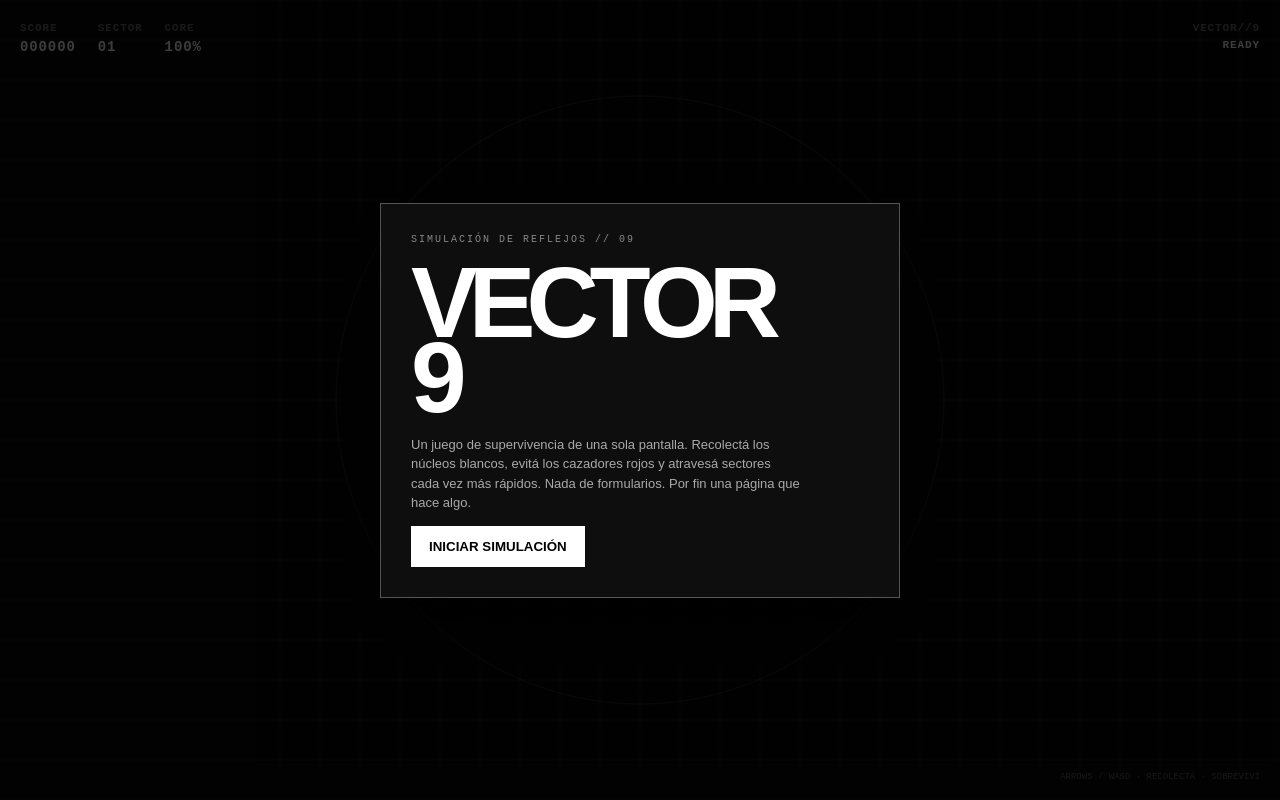
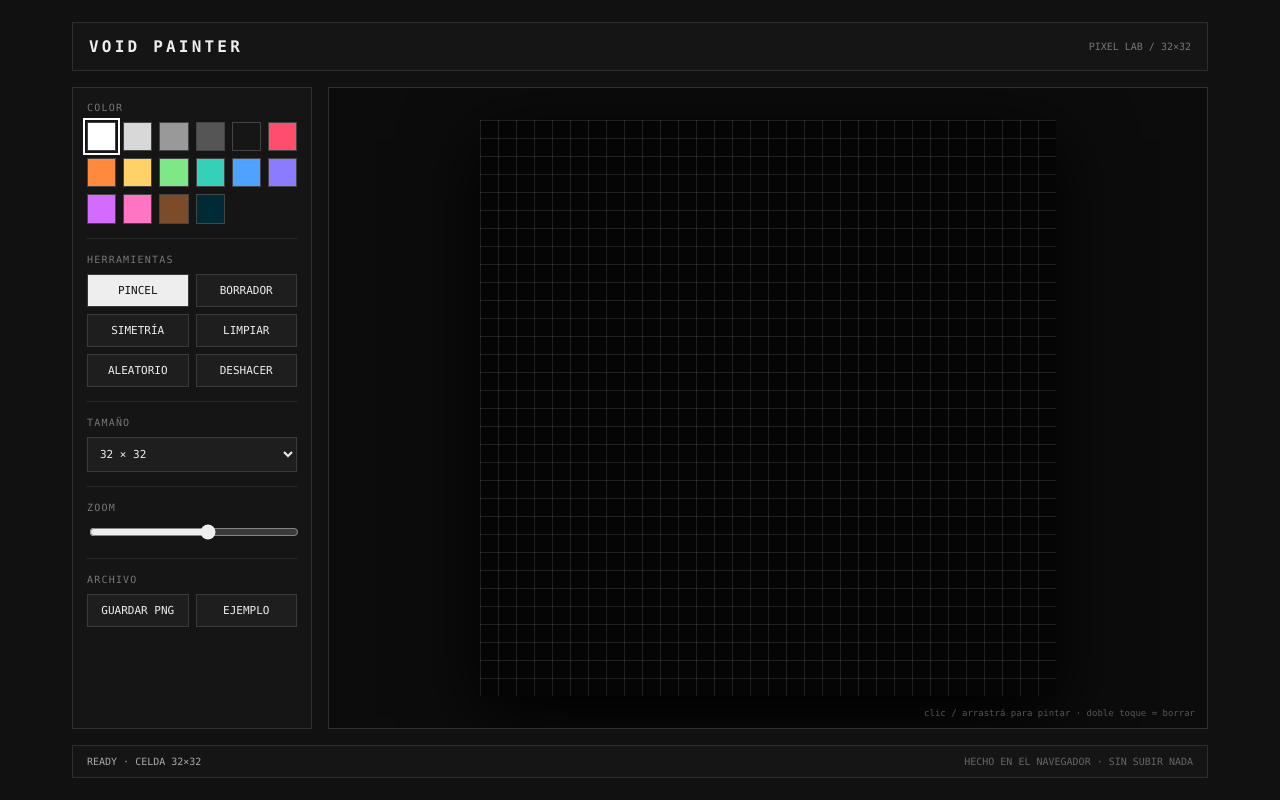
Before and after one commit to H4SENSI/Testeo, a plain HTML site: page index.html in a window 1280 px wide. Drawn offline with Linux system fonts and the light colour scheme.

Commit message:
Create interactive pixel art studio

```diff
--- a/index.html
+++ b/index.html
@@ -3,120 +3,156 @@
 <head>
 <meta charset="utf-8">
 <meta name="viewport" content="width=device-width,initial-scale=1,maximum-scale=1,user-scalable=no">
-<title>VECTOR//9</title>
+<title>VOID PAINTER</title>
 <style>
-*{box-sizing:border-box}html,body{margin:0;width:100%;height:100%;overflow:hidden;background:#090909;color:#fff;font-family:Arial,Helvetica,sans-serif}
-body{touch-action:none}
-canvas{position:fixed;inset:0;width:100%;height:100%}
-.hud{position:fixed;inset:0;pointer-events:none;padding:20px}
-.top{display:flex;justify-content:space-between;font:700 11px/1.5 monospace;letter-spacing:.08em}
-.left{display:flex;gap:22px}.label{opacity:.4}.value{font-size:14px}
-#start{position:fixed;inset:0;display:grid;place-items:center;background:rgba(0,0,0,.76);z-index:5}
-.card{width:min(520px,calc(100% - 32px));padding:30px;border:1px solid #555;background:#0e0e0e;box-shadow:0 25px 80px #000}
-.card .tiny{font:10px monospace;color:#888;letter-spacing:.2em}
-h1{font-size:clamp(48px,11vw,100px);line-height:.75;letter-spacing:-.09em;margin:20px 0}
-.card p{color:#aaa;line-height:1.5;max-width:390px;font-size:13px}
-button{background:#fff;color:#000;border:0;padding:13px 18px;font-weight:800;cursor:pointer}
-#gameover{display:none}
-.corner{position:fixed;right:20px;bottom:18px;font:9px monospace;opacity:.35}
-.mobile{display:none;position:fixed;bottom:24px;left:50%;transform:translateX(-50%);gap:8px;z-index:2}
-.mobile button{width:52px;height:44px;background:rgba(255,255,255,.12);color:#fff;border:1px solid #555}
-@media(max-width:700px){.mobile{display:grid;grid-template-columns:52px 52px 52px}.mobile button:nth-child(1){grid-column:2}.mobile button:nth-child(2){grid-column:1;grid-row:2}.mobile button:nth-child(3){grid-column:2;grid-row:2}.mobile button:nth-child(4){grid-column:3;grid-row:2}}
+*{box-sizing:border-box}
+html,body{margin:0;min-height:100%;background:#111;color:#eee;font-family:ui-monospace,SFMono-Regular,Menlo,Consolas,monospace}
+body{display:flex;justify-content:center}
+.app{width:min(1180px,100%);min-height:100vh;padding:22px;display:grid;grid-template-columns:240px 1fr;grid-template-rows:auto 1fr auto;gap:16px}
+header{grid-column:1/-1;border:1px solid #2e2e2e;padding:14px 16px;display:flex;align-items:center;justify-content:space-between;background:#151515}
+.logo{font-weight:900;letter-spacing:.2em}.sub{font-size:10px;color:#777}
+.side{border:1px solid #2e2e2e;background:#151515;padding:14px;display:flex;flex-direction:column;gap:15px}
+.group{border-bottom:1px solid #292929;padding-bottom:14px}.group:last-child{border:0;padding:0}
+.label{font-size:10px;color:#777;letter-spacing:.12em;text-transform:uppercase;margin-bottom:9px}
+.palette{display:grid;grid-template-columns:repeat(6,1fr);gap:7px}
+.sw{aspect-ratio:1;border:1px solid #444;cursor:pointer}.sw.active{outline:2px solid #fff;outline-offset:2px}
+.tools{display:grid;grid-template-columns:1fr 1fr;gap:7px}
+button,select{width:100%;background:#1e1e1e;color:#eee;border:1px solid #3a3a3a;padding:9px 8px;font:inherit;font-size:11px;cursor:pointer}
+button:hover{background:#272727}
+button.on{background:#eee;color:#111}
+.workspace{border:1px solid #2e2e2e;background:#0c0c0c;display:flex;align-items:center;justify-content:center;padding:20px;min-width:0;position:relative;overflow:hidden}
+#grid{image-rendering:pixelated;image-rendering:crisp-edges;touch-action:none;cursor:crosshair;background:#000;box-shadow:0 20px 70px #000;max-width:100%;max-height:100%}
+.hint{position:absolute;right:12px;bottom:10px;color:#555;font-size:9px}
+footer{grid-column:1/-1;border:1px solid #2e2e2e;background:#151515;padding:10px 14px;display:flex;gap:14px;align-items:center;justify-content:space-between;font-size:10px;color:#666}
+.status{color:#aaa}
+input[type=range]{width:100%;accent-color:#eee}
+@media(max-width:800px){
+.app{grid-template-columns:1fr;grid-template-rows:auto auto minmax(420px,1fr) auto;padding:10px}
+.side{order:2}
+.workspace{order:3;padding:12px;min-height:60vh}
+header{order:1}footer{order:4}
+}
 </style>
 </head>
 <body>
-<canvas id="c"></canvas>
-<div class="hud">
- <div class="top">
-  <div class="left"><div><span class="label">SCORE</span><br><span id="score" class="value">000000</span></div><div><span class="label">SECTOR</span><br><span id="sector" class="value">01</span></div><div><span class="label">CORE</span><br><span id="core" class="value">100%</span></div></div>
-  <div style="text-align:right"><span class="label">VECTOR//9</span><br><span id="status">READY</span></div>
- </div>
+<div class="app">
+<header><div class="logo">VOID PAINTER</div><div class="sub">PIXEL LAB / 32×32</div></header>
+
+<aside class="side">
+<div class="group">
+<div class="label">Color</div>
+<div id="palette" class="palette"></div>
 </div>
-<div class="corner">ARROWS / WASD · RECOLECTÁ · SOBREVIVÍ</div>
 
-<div id="start"><div class="card">
- <div class="tiny">SIMULACIÓN DE REFLEJOS // 09</div>
- <h1>VECTOR<br>9</h1>
- <p>Un juego de supervivencia de una sola pantalla. Recolectá los núcleos blancos, evitá los cazadores rojos y atravesá sectores cada vez más rápidos. Nada de formularios. Por fin una página que hace algo.</p>
- <button id="play">INICIAR SIMULACIÓN</button>
-</div></div>
-<div id="gameover"><div class="card">
- <div class="tiny">SEÑAL PERDIDA</div><h1 id="final">000000</h1>
- <p id="reason">El núcleo colapsó.</p><button id="retry">REINTENTAR</button>
-</div></div>
-<div class="mobile"><button data-k="up">▲</button><button data-k="left">◀</button><button data-k="down">▼</button><button data-k="right">▶</button></div>
+<div class="group">
+<div class="label">Herramientas</div>
+<div class="tools">
+<button id="pen" class="on">PINCEL</button><button id="erase">BORRADOR</button>
+<button id="mirror">SIMETRÍA</button><button id="clear">LIMPIAR</button>
+<button id="random">ALEATORIO</button><button id="undo">DESHACER</button>
+</div>
+</div>
+
+<div class="group">
+<div class="label">Tamaño</div>
+<select id="size"><option value="16">16 × 16</option><option value="24">24 × 24</option><option value="32" selected>32 × 32</option><option value="48">48 × 48</option></select>
+</div>
+
+<div class="group">
+<div class="label">Zoom</div>
+<input id="zoom" type="range" min="8" max="22" value="16">
+</div>
+
+<div class="group">
+<div class="label">Archivo</div>
+<div class="tools">
+<button id="save">GUARDAR PNG</button><button id="example">EJEMPLO</button>
+</div>
+</div>
+</aside>
+
+<main class="workspace" id="work">
+<canvas id="grid"></canvas>
+<div class="hint">clic / arrastrá para pintar · doble toque = borrar</div>
+</main>
+
+<footer><span class="status" id="status">READY · CELDA 32×32</span><span>HECHO EN EL NAVEGADOR · SIN SUBIR NADA</span></footer>
+</div>
 
 <script>
-const cv=document.getElementById('c'),x=cv.getContext('2d'),scoreEl=document.getElementById('score'),sectorEl=document.getElementById('sector'),coreEl=document.getElementById('core'),statusEl=document.getElementById('status');
-let W,H,D,raf,last=0,running=false,score=0,sector=1,core=100,keys={},player,shards=[],hunters=[],particles=[],shake=0,spawnClock=0,need=0;
-const R=(a,b)=>Math.random()*(b-a)+a;
-function size(){W=innerWidth;H=innerHeight;D=Math.min(2,devicePixelRatio||1);cv.width=W*D;cv.height=H*D;cv.style.width=W+'px';cv.style.height=H+'px';x.setTransform(D,0,0,D,0,0)}
-function reset(){
- score=0;sector=1;core=100;need=0;particles=[];hunters=[];shards=[];
- player={x:W/2,y:H/2,r:9,vx:0,vy:0};
- for(let i=0;i<4;i++)addShard(); spawnClock=0;statusEl.textContent='RUNNING';
+const canvas=document.getElementById('grid'),ctx=canvas.getContext('2d');
+const palette=document.getElementById('palette'),work=document.getElementById('work');
+const sizeSel=document.getElementById('size'),zoom=document.getElementById('zoom'),status=document.getElementById('status');
+const colors=['#ffffff','#d8d8d8','#999999','#555555','#161616','#ff4d6d','#ff8a3d','#ffd166','#7ee787','#35d0ba','#4da3ff','#8b7cff','#d36bff','#ff75c3','#7b4b2a','#002b36'];
+let N=32,cell=16,pixels=[],selected=0,erase=false,mirror=false,drawing=false,history=[];
+function blank(n=N){return Array.from({length:n},()=>Array(n).fill(null))}
+function setup(n){
+ N=n;pixels=blank(N);history=[];status.textContent='READY · CELDA '+N+'×'+N;fit();draw()
 }
-function addShard(){
- let a=R(0,Math.PI*2),d=R(90,Math.min(W,H)*.42);
- shards.push({x:W/2+Math.cos(a)*d,y:H/2+Math.sin(a)*d,r:5,p:0});
-}
-function addHunter(){
- let side=Math.floor(R(0,4)), px=side%2?R(0,W):side===0?-30:W+30, py=side%2?(side===1?-30:H+30):R(0,H);
- hunters.push({x:px,y:py,r:R(7,12),v:R(65,90)+sector*12,phase:R(0,7)});
-}
-function burst(px,py,col,n=10){
- for(let i=0;i<n;i++)particles.push({x:px,y:py,vx:R(-100,100),vy:R(-100,100),life:1,col});
-}
-function collide(a,b){return Math.hypot(a.x-b.x,a.y-b.y)<a.r+b.r}
-function nextSector(){
- sector++;need=0;core=Math.min(100,core+12);for(let i=0;i<sector+2;i++)addShard();burst(player.x,player.y,'#fff',25);shake=12;
-}
-function end(reason){
- running=false;cancelAnimationFrame(raf);document.getElementById('final').textContent=String(score).padStart(6,'0');document.getElementById('reason').textContent=reason;document.getElementById('gameover').style.display='grid';statusEl.textContent='OFFLINE';
+function pushHistory(){history.push(pixels.map(r=>r.slice()));if(history.length>30)history.shift()}
+function fit(){
+ const maxW=Math.max(220,work.clientWidth-40),maxH=Math.max(260,work.clientHeight-40);
+ cell=Math.max(6,Math.floor(Math.min(maxW/N,maxH/N)));
+ canvas.width=N*cell;canvas.height=N*cell;canvas.style.width=canvas.width+'px';canvas.style.height=canvas.height+'px';
 }
 function draw(){
- x.fillStyle='#080808';x.fillRect(0,0,W,H);
- // grid
- x.strokeStyle='rgba(255,255,255,.055)';x.lineWidth=1;x.beginPath();
- const gs=40,ox=((player?.x||0)*.15)%gs,oy=((player?.y||0)*.15)%gs;
- for(let i=-gs;i<W+gs;i+=gs){x.moveTo(i-ox,0);x.lineTo(i-ox,H)}
- for(let j=-gs;j<H+gs;j+=gs){x.moveTo(0,j-oy);x.lineTo(W,j)}
- x.stroke();
- // sector lines
- x.strokeStyle='rgba(255,255,255,.13)';x.beginPath();x.arc(W/2,H/2,Math.min(W,H)*.38,0,Math.PI*2);x.stroke();
- shards.forEach(s=>{s.p+=.05;let rr=s.r+Math.sin(s.p)*2;x.save();x.translate(s.x,s.y);x.rotate(s.p);x.strokeStyle='#fff';x.lineWidth=2;x.beginPath();x.moveTo(0,-rr);x.lineTo(rr,0);x.lineTo(0,rr);x.lineTo(-rr,0);x.closePath();x.stroke();x.restore()});
- hunters.forEach(h=>{x.save();x.translate(h.x,h.y);x.rotate(Math.atan2(player.y-h.y,player.x-h.x));x.fillStyle='#e84a4a';x.beginPath();x.moveTo(h.r*1.7,0);x.lineTo(-h.r,-h.r*.8);x.lineTo(-h.r,h.r*.8);x.closePath();x.fill();x.restore()});
- if(player){x.save();x.translate(player.x,player.y);x.rotate(Math.atan2(player.vy,player.vx));x.shadowBlur=18;x.shadowColor='#fff';x.fillStyle='#fff';x.beginPath();x.moveTo(15,0);x.lineTo(-9,-7);x.lineTo(-5,0);x.lineTo(-9,7);x.closePath();x.fill();x.restore()}
- particles.forEach(p=>{x.globalAlpha=Math.max(0,p.life);x.fillStyle=p.col;x.fillRect(p.x,p.y,2,2);x.globalAlpha=1});
+ ctx.clearRect(0,0,canvas.width,canvas.height);
+ ctx.fillStyle='#050505';ctx.fillRect(0,0,canvas.width,canvas.height);
+ for(let y=0;y<N;y++)for(let x=0;x<N;x++){
+  const c=pixels[y][x];if(c){ctx.fillStyle=c;ctx.fillRect(x*cell,y*cell,cell,cell)}
+ }
+ ctx.strokeStyle='rgba(255,255,255,.11)';ctx.lineWidth=1;
+ for(let i=0;i<=N;i++){ctx.beginPath();ctx.moveTo(i*cell+.5,0);ctx.lineTo(i*cell+.5,N*cell);ctx.stroke();ctx.beginPath();ctx.moveTo(0,i*cell+.5);ctx.lineTo(N*cell,i*cell+.5);ctx.stroke()}
+ if(mirror){ctx.strokeStyle='rgba(255,255,255,.28)';ctx.beginPath();ctx.moveTo(canvas.width/2+.5,0);ctx.lineTo(canvas.width/2+.5,canvas.height);ctx.stroke()}
 }
-function loop(now){
- if(!running)return;let dt=Math.min(.033,(now-last)/1000||.016);last=now;
- let ax=(keys.right?1:0)-(keys.left?1:0),ay=(keys.down?1:0)-(keys.up?1:0);
- if(ax||ay){let m=Math.hypot(ax,ay);ax/=m;ay/=m}
- const accel=430,fric=Math.pow(.0005,dt);
- player.vx+=ax*accel*dt;player.vy+=ay*accel*dt;player.vx*=fric;player.vy*=fric;
- const max=170+sector*8;let sp=Math.hypot(player.vx,player.vy);if(sp>max){player.vx=player.vx/sp*max;player.vy=player.vy/sp*max}
- player.x+=player.vx*dt;player.y+=player.vy*dt;
- if(player.x<8||player.x>W-8){player.x=Math.max(8,Math.min(W-8,player.x));player.vx*=-.7}
- if(player.y<8||player.y>H-8){player.y=Math.max(8,Math.min(H-8,player.y));player.vy*=-.7}
- spawnClock+=dt;if(spawnClock>Math.max(.35,1.7-sector*.09)){spawnClock=0;addHunter()}
- hunters.forEach(h=>{let dx=player.x-h.x,dy=player.y-h.y,d=Math.hypot(dx,dy)||1;h.x+=dx/d*h.v*dt;h.y+=dy/d*h.v*dt});
- for(let i=shards.length-1;i>=0;i--)if(collide(player,shards[i])){let s=shards[i];shards.splice(i,1);need++;score+=100*sector;core=Math.min(100,core+2);burst(s.x,s.y,'#fff',14);if(need>=Math.max(4,sector+3))nextSector()}
- for(const h of hunters)if(collide(player,h)){core-=Math.max(7,12-sector*.2);burst(player.x,player.y,'#e84a4a',18);shake=10}
- hunters=hunters.filter(h=>Math.hypot(h.x-player.x,h.y-player.y)<Math.max(W,H)*1.3);
- particles.forEach(p=>{p.x+=p.vx*dt;p.y+=p.vy*dt;p.vx*=.96;p.vy*=.96;p.life-=dt*1.7});particles=particles.filter(p=>p.life>0);
- if(core<=0)return end('Los cazadores encontraron tu núcleo. La burocracia espacial ganó.');
- scoreEl.textContent=String(score).padStart(6,'0');sectorEl.textContent=String(sector).padStart(2,'0');coreEl.textContent=Math.max(0,Math.round(core))+'%';
- x.save();if(shake){x.translate(R(-shake,shake),R(-shake,shake));shake*=.88;if(shake<.2)shake=0}draw();x.restore();
- raf=requestAnimationFrame(loop);
+function paintAt(e){
+ const r=canvas.getBoundingClientRect(),px=Math.floor((e.clientX-r.left)/r.width*N),py=Math.floor((e.clientY-r.top)/r.height*N);
+ if(px<0||py<0||px>=N||py>=N)return;
+ if(!drawing)pushHistory();
+ const value=erase?null:colors[selected];
+ pixels[py][px]=value;
+ if(mirror)pixels[py][N-1-px]=value;
+ status.textContent=(erase?'ERASING':'PAINTING')+' · '+px+','+py;
+ draw();
 }
-function start(){document.getElementById('start').style.display='none';document.getElementById('gameover').style.display='none';reset();last=performance.now();running=true;raf=requestAnimationFrame(loop)}
-addEventListener('resize',()=>{size();if(!running)draw()});
-addEventListener('keydown',e=>{let k=e.key.toLowerCase();if(['arrowup','w'].includes(k))keys.up=true;if(['arrowdown','s'].includes(k))keys.down=true;if(['arrowleft','a'].includes(k))keys.left=true;if(['arrowright','d'].includes(k))keys.right=true});
-addEventListener('keyup',e=>{let k=e.key.toLowerCase();if(['arrowup','w'].includes(k))keys.up=false;if(['arrowdown','s'].includes(k))keys.down=false;if(['arrowleft','a'].includes(k))keys.left=false;if(['arrowright','d'].includes(k))keys.right=false});
-document.querySelectorAll('.mobile button').forEach(b=>{const k=b.dataset.k;b.onpointerdown=e=>{e.preventDefault();keys[k]=true};b.onpointerup=b.onpointercancel=b.onpointerleave=()=>keys[k]=false});
-document.getElementById('play').onclick=start;document.getElementById('retry').onclick=start;
-size();draw();
+function pointer(e){e.preventDefault();if(e.pointerType==='mouse'&&e.buttons===0)return;paintAt(e)}
+canvas.addEventListener('pointerdown',e=>{drawing=true;paintAt(e);canvas.setPointerCapture(e.pointerId)});
+canvas.addEventListener('pointermove',e=>{if(drawing)paintAt(e)});
+canvas.addEventListener('pointerup',()=>drawing=false);
+canvas.addEventListener('pointercancel',()=>drawing=false);
+canvas.addEventListener('dblclick',e=>{erase=true;paintAt(e);erase=false});
+
+colors.forEach((c,i)=>{const b=document.createElement('button');b.className='sw'+(i===0?' active':'');b.style.background=c;b.title=c;b.onclick=()=>{selected=i;erase=false;document.getElementById('pen').classList.add('on');document.getElementById('erase').classList.remove('on');document.querySelectorAll('.sw').forEach(s=>s.classList.remove('active'));b.classList.add('active')};palette.appendChild(b)});
+
+document.getElementById('pen').onclick=()=>{erase=false;document.getElementById('pen').classList.add('on');document.getElementById('erase').classList.remove('on')};
+document.getElementById('erase').onclick=()=>{erase=true;document.getElementById('erase').classList.add('on');document.getElementById('pen').classList.remove('on')};
+document.getElementById('mirror').onclick=e=>{mirror=!mirror;e.currentTarget.classList.toggle('on',mirror);draw()};
+document.getElementById('clear').onclick=()=>{pushHistory();pixels=blank();draw()};
+document.getElementById('undo').onclick=()=>{const old=history.pop();if(old){pixels=old;draw();status.textContent='UNDO · '+N+'×'+N}};
+document.getElementById('random').onclick=()=>{
+ pushHistory();pixels=blank();
+ for(let y=0;y<N;y++)for(let x=0;x<N;x++)if(Math.random()<.18)pixels[y][x]=colors[Math.floor(Math.random()*colors.length)];
+ draw();status.textContent='GENERATED · RANDOM';
+};
+document.getElementById('example').onclick=()=>{
+ pushHistory();pixels=blank();const cx=(N-1)/2,cy=(N-1)/2;
+ for(let y=0;y<N;y++)for(let x=0;x<N;x++){
+  const d=Math.hypot(x-cx,y-cy);
+  if(d<N*.34)pixels[y][x]=d<N*.12?'#ffd166':(d<N*.23?'#ff4d6d':'#8b7cff');
+ }
+ for(let i=0;i<N;i++){pixels[0][i]='#35d0ba';pixels[N-1][i]='#35d0ba';pixels[i][0]='#35d0ba';pixels[i][N-1]='#35d0ba'}
+ draw();status.textContent='LOADED · EXAMPLE';
+};
+zoom.oninput=()=>{cell=Number(zoom.value);fit();draw()};
+sizeSel.onchange=()=>setup(Number(sizeSel.value));
+document.getElementById('save').onclick=()=>{
+ const out=document.createElement('canvas');out.width=N;out.height=N;const o=out.getContext('2d');
+ o.fillStyle='#000';o.fillRect(0,0,N,N);
+ for(let y=0;y<N;y++)for(let x=0;x<N;x++)if(pixels[y][x]){o.fillStyle=pixels[y][x];o.fillRect(x,y,1,1)}
+ const a=document.createElement('a');a.download='void-painter-'+N+'x'+N+'.png';a.href=out.toDataURL('image/png');a.click();status.textContent='EXPORTED · PNG READY';
+};
+addEventListener('resize',()=>{fit();draw()});
+setup(32);
 </script>
 </body>
 </html>
```
